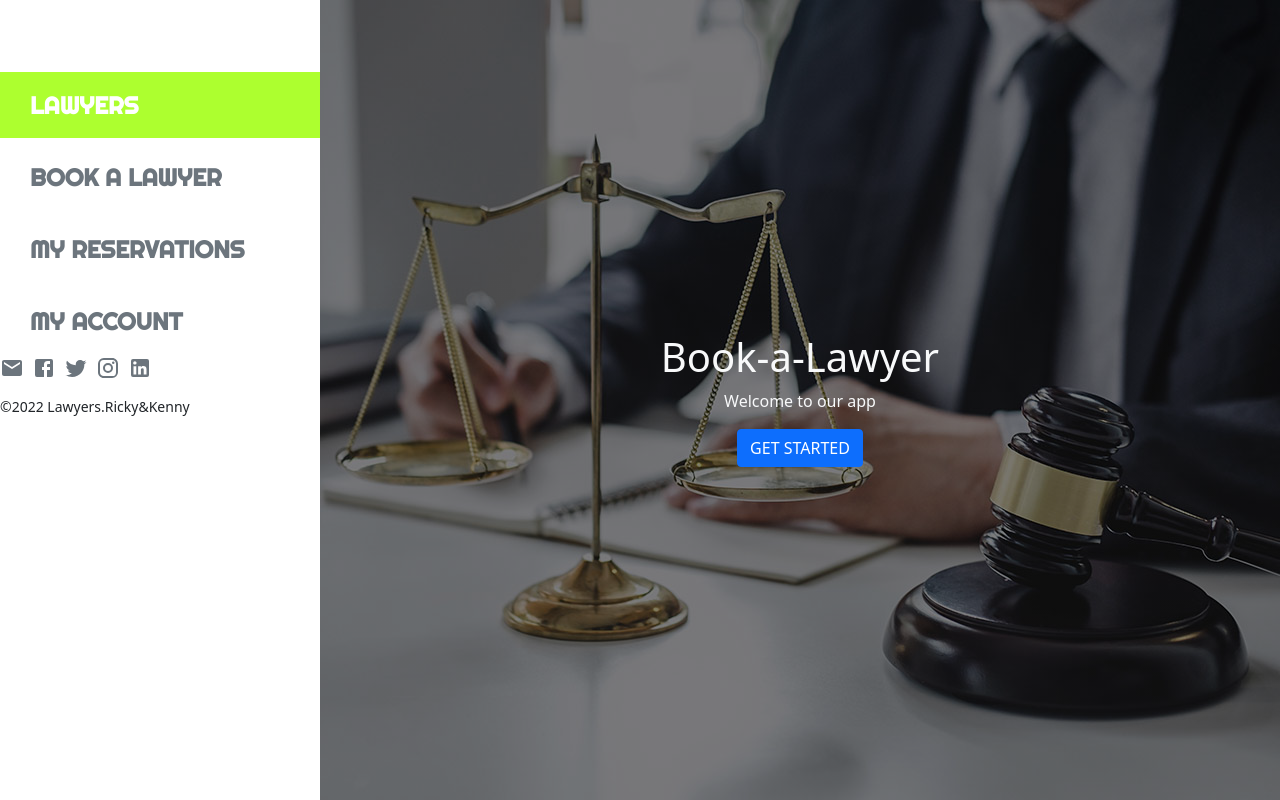
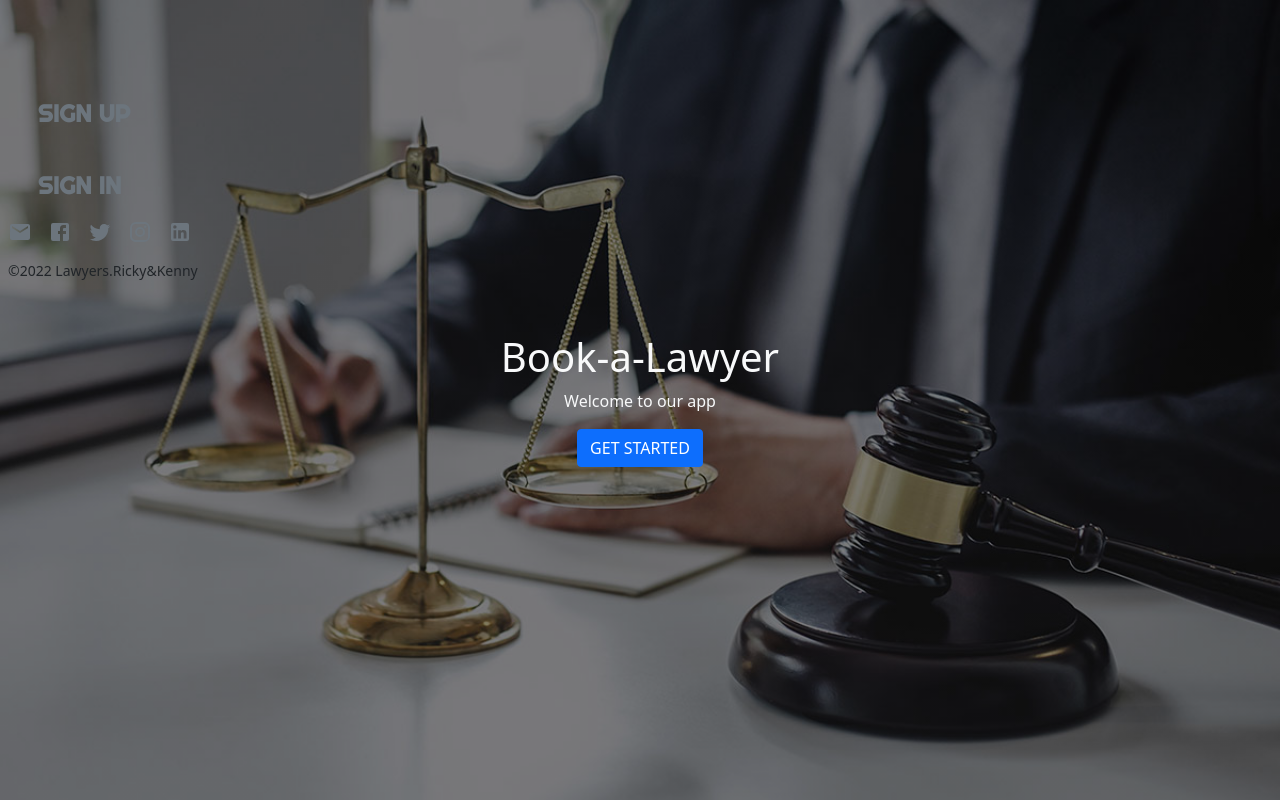
Before and after one commit to helio3197/book-a-lawyer-app-frontend, a React (Create React App) app: page / in a window 1280 px wide. Built offline with nearby package versions, Linux system fonts and the light colour scheme; a web font is replaced by a local one.

Commit message:
Add conditional rendering in navbar

```diff
--- a/src/assets/stylesheets/_Sidebar.scss
+++ b/src/assets/stylesheets/_Sidebar.scss
@@ -1,3 +1,9 @@
+.sidebar {
+  position: absolute;
+  left: 0.5rem;
+  top: 0.5rem;
+}
+
 .logo {
   font-family: 'Water Brush', cursive;
   font-size: 2rem;
--- a/src/components/layout/Sidebar.js
+++ b/src/components/layout/Sidebar.js
@@ -1,8 +1,9 @@
-import React, { useState } from 'react';
+import React from 'react';
 import { useSelector } from 'react-redux';
 import { Link, NavLink } from 'react-router-dom';
 import Navbar from 'react-bootstrap/Navbar';
 import Offcanvas from 'react-bootstrap/Offcanvas';
+import Button from 'react-bootstrap/Button';
 import FacebookIcon from '@mui/icons-material/Facebook';
 import TwitterIcon from '@mui/icons-material/Twitter';
 import InstagramIcon from '@mui/icons-material/Instagram';
@@ -10,19 +11,50 @@ import LinkedInIcon from '@mui/icons-material/LinkedIn';
 import EmailIcon from '@mui/icons-material/Email';
 
 const Sidebar = () => {
-  const [show, setShow] = useState(false);
-  const [showResults, setShowResults] = useState(true);
+  // const [show, setShow] = useState(false);
+  // const [showResults, setShowResults] = useState(true);
   const authState = useSelector((state) => state.auth.userSignedIn);
 
-  const onClick = () => {
-    setShowResults(!showResults);
-    setShow(!show);
-  };
+  // const onClick = () => {
+  //   setShowResults(!showResults);
+  //   setShow(!show);
+  // };
 
   const navActive = ({ isActive }) => (isActive ? { backgroundColor: 'greenyellow', color: 'white' } : {});
 
+  const navLinksNotSignedIn = () => (
+    <>
+      <NavLink to="/sign_up" style={navActive} className="link-item">
+        SIGN UP
+      </NavLink>
+      <NavLink to="/sign_up" style={navActive} className="link-item">
+        SIGN IN
+      </NavLink>
+    </>
+  );
+
+  const navLinks = () => (
+    <>
+      <NavLink to="/" style={navActive} className="link-item">
+        LAWYERS
+      </NavLink>
+      <NavLink to="/reserve" style={navActive} className="link-item">
+        BOOK A LAWYER
+      </NavLink>
+      <NavLink to="/reservations" style={navActive} className="link-item">
+        MY RESERVATIONS
+      </NavLink>
+      <NavLink to="/account" style={navActive} className="link-item">
+        MY ACCOUNT
+      </NavLink>
+      <Button type="button" className="link-item btn btn-link bg-transparent border-0 text-start">
+        SIGN OUT
+      </Button>
+    </>
+  );
+
   return (
-    <header>
+    <header className="sidebar">
       <Navbar expand="lg">
         <Navbar.Toggle aria-controls="offcanvasNavbar-expand" />
         <Navbar.Offcanvas id="offcanvasNavbar-expand">
@@ -35,21 +67,10 @@ const Sidebar = () => {
           </Offcanvas.Header>
           <Offcanvas.Body className="pe-0 pb-1 d-flex flex-column">
             <div className="navbar-links">
-              <NavLink to="/" style={navActive} className="link-item">
-                LAWYERS
-              </NavLink>
-              <NavLink to="/reserve" style={navActive} className="link-item">
-                BOOK A LAWYER
-              </NavLink>
-              <NavLink to="/reservations" style={navActive} className="link-item">
-                MY RESERVATIONS
-              </NavLink>
-              <NavLink to="/account" style={navActive} className="link-item">
-                MY ACCOUNT
-              </NavLink>
+              {authState ? navLinks() : navLinksNotSignedIn()}
             </div>
             <div className="mt-auto">
-              <ul className="list-unstyled d-flex social-icons gap-2">
+              <ul className="list-unstyled d-flex social-icons gap-3">
                 <li className="text-secondary">
                   <a href="/">
                     <EmailIcon className="the-item" />
```
